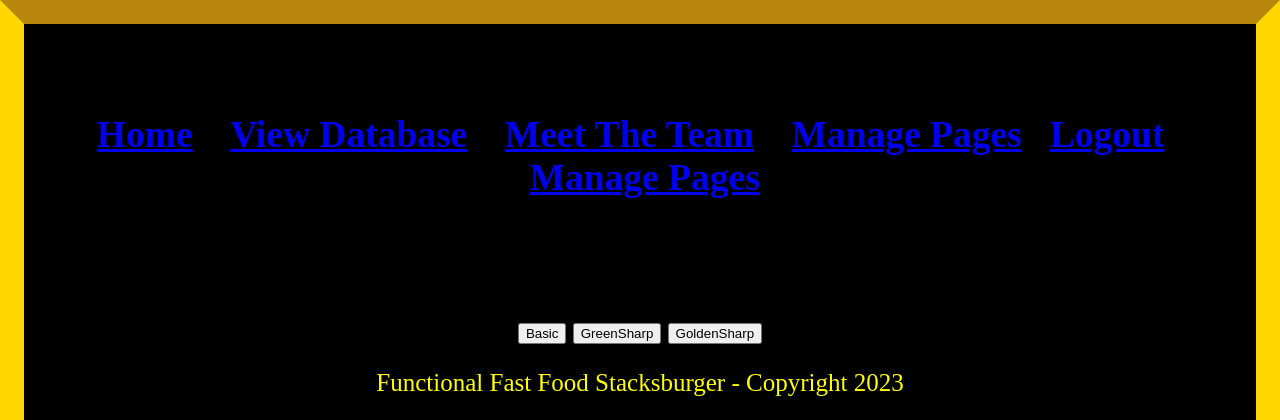
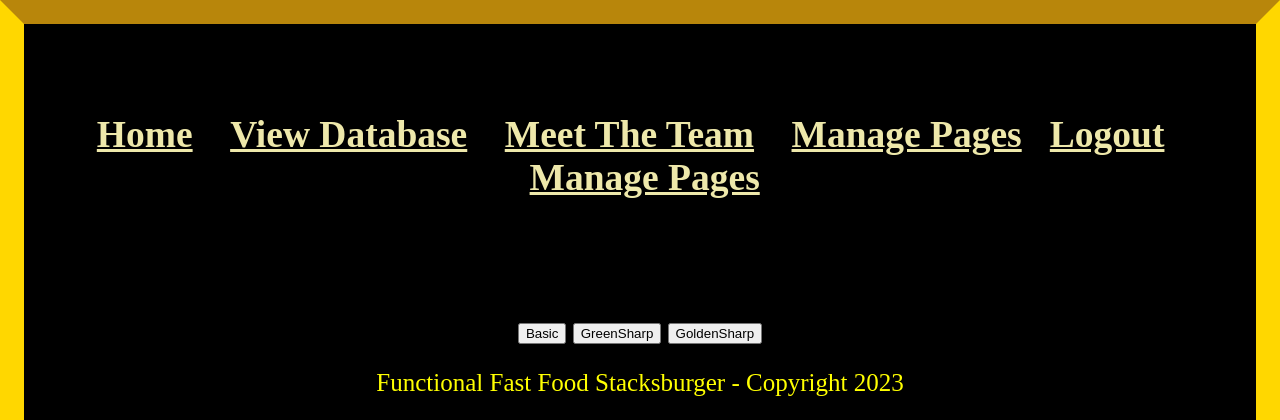
Before and after one commit to amckinney-1/WarhammerWebsite, a PHP site: page /Hope.php in a window 1280 px wide. Shown: the top 420 px of the page. Run offline with PHP 8.4, Linux system fonts and the light colour scheme; the visitor is signed in with stand-in values (Sample User, id 1); data that the repository does not hold is empty.

Commit message:
Slight CSS Change

```diff
--- a/myStyle3.css
+++ b/myStyle3.css
@@ -20,6 +20,10 @@ body {
     font-family:Rockwell;
 }
 
+a {
+    color: palegoldenrod;
+}
+
 h2 {
     text-align: center;
     padding: 30px;
```
